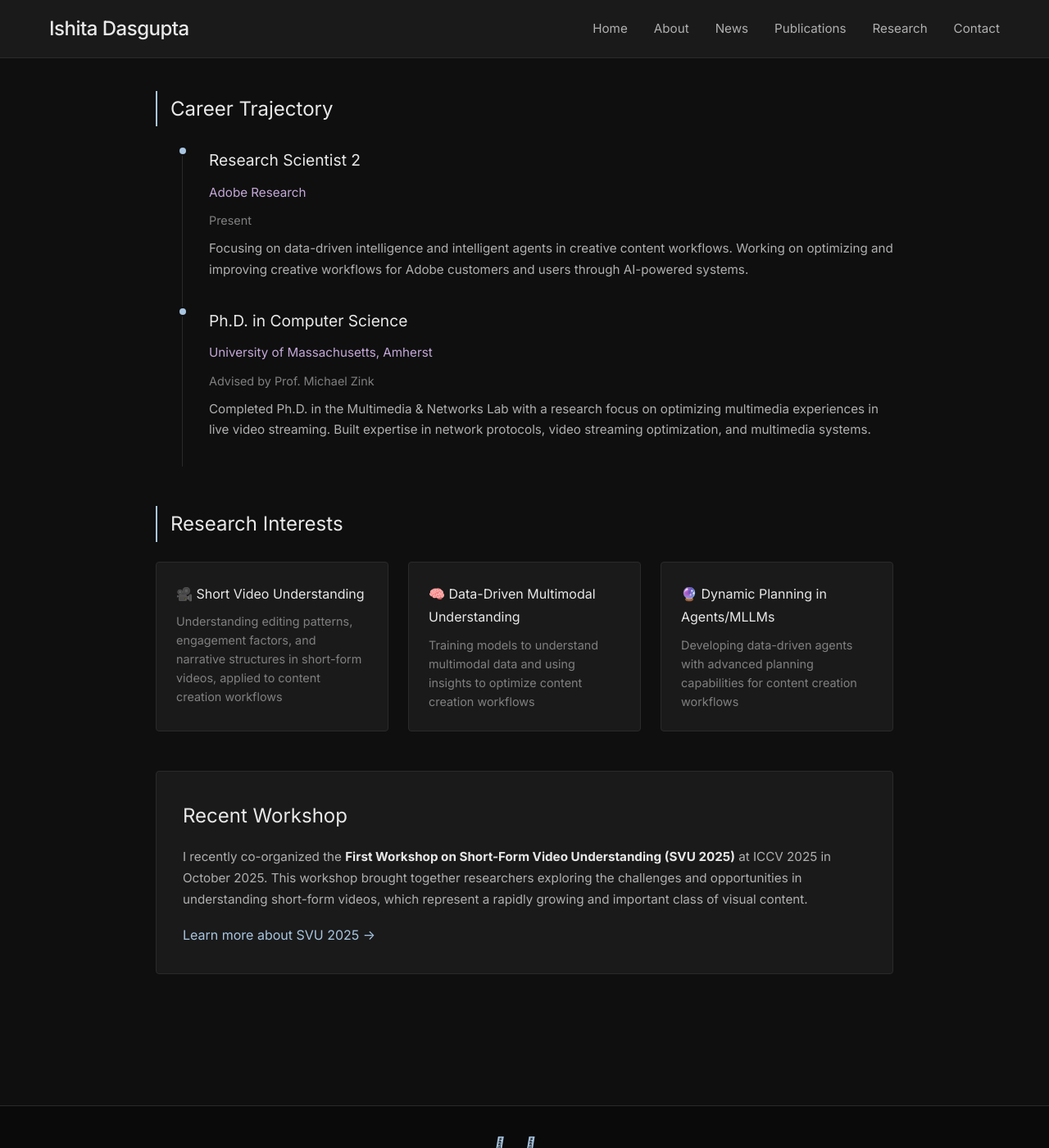
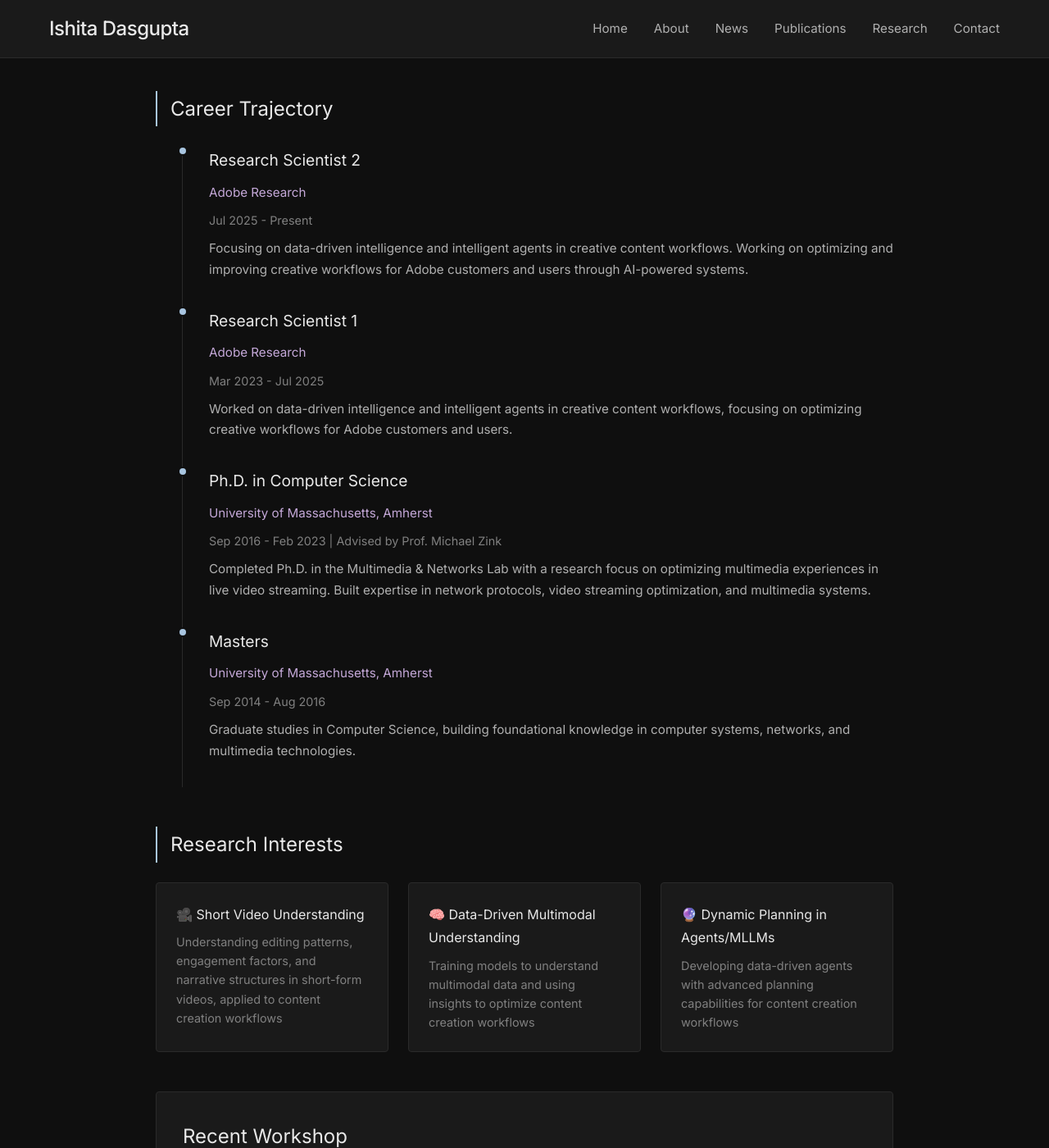
Before and after one commit to ISHITADG/ishitadg.github.io, a Jekyll site: the page built from about.md, in a window 1280 px wide and 1400 px high, scrolled down 798 px. Shown: the whole window at 82% size. Built offline with Jekyll 4.4.1, drawn with Linux system fonts in a browser that asks for light colours; a style sheet for code colours, icons or effects is not loaded.

Commit message:
Update career trajectory with specific dates: RS1 (Mar 2023-Jul 2025), RS2 (Jul 2025-Present), PhD (Sep 2016-Feb 2023), Masters (Sep 2014-Aug 2016)

```diff
--- a/about.md
+++ b/about.md
@@ -42,8 +42,18 @@ permalink: /about/
           <div class="timeline-content">
             <h3 style="font-size: 1.2rem; color: #e8e8e8; margin-bottom: 0.5rem; font-weight: 400;">Research Scientist 2</h3>
             <p style="color: #c4a8d8; font-weight: 400; margin-bottom: 0.5rem; font-size: 0.95rem;">Adobe Research</p>
-            <p style="color: #808080; margin-bottom: 0.5rem; font-size: 0.9rem;">Present</p>
+            <p style="color: #808080; margin-bottom: 0.5rem; font-size: 0.9rem;">Jul 2025 - Present</p>
             <p style="color: #b0b0b0; line-height: 1.7; font-size: 0.95rem;">Focusing on data-driven intelligence and intelligent agents in creative content workflows. Working on optimizing and improving creative workflows for Adobe customers and users through AI-powered systems.</p>
+          </div>
+        </div>
+
+        <div class="timeline-item" style="position: relative; padding-bottom: 2rem; padding-left: 2rem; border-left: 1px solid #2a2a2a;">
+          <div class="timeline-marker" style="position: absolute; left: -6px; top: 0; width: 12px; height: 12px; border-radius: 50%; background: #a8c5e0; border: 2px solid #0f0f0f;"></div>
+          <div class="timeline-content">
+            <h3 style="font-size: 1.2rem; color: #e8e8e8; margin-bottom: 0.5rem; font-weight: 400;">Research Scientist 1</h3>
+            <p style="color: #c4a8d8; font-weight: 400; margin-bottom: 0.5rem; font-size: 0.95rem;">Adobe Research</p>
+            <p style="color: #808080; margin-bottom: 0.5rem; font-size: 0.9rem;">Mar 2023 - Jul 2025</p>
+            <p style="color: #b0b0b0; line-height: 1.7; font-size: 0.95rem;">Worked on data-driven intelligence and intelligent agents in creative content workflows, focusing on optimizing creative workflows for Adobe customers and users.</p>
           </div>
         </div>
 
@@ -52,8 +62,18 @@ permalink: /about/
           <div class="timeline-content">
             <h3 style="font-size: 1.2rem; color: #e8e8e8; margin-bottom: 0.5rem; font-weight: 400;">Ph.D. in Computer Science</h3>
             <p style="color: #c4a8d8; font-weight: 400; margin-bottom: 0.5rem; font-size: 0.95rem;">University of Massachusetts, Amherst</p>
-            <p style="color: #808080; margin-bottom: 0.5rem; font-size: 0.9rem;">Advised by Prof. Michael Zink</p>
+            <p style="color: #808080; margin-bottom: 0.5rem; font-size: 0.9rem;">Sep 2016 - Feb 2023 | Advised by Prof. Michael Zink</p>
             <p style="color: #b0b0b0; line-height: 1.7; font-size: 0.95rem;">Completed Ph.D. in the Multimedia & Networks Lab with a research focus on optimizing multimedia experiences in live video streaming. Built expertise in network protocols, video streaming optimization, and multimedia systems.</p>
+          </div>
+        </div>
+
+        <div class="timeline-item" style="position: relative; padding-bottom: 2rem; padding-left: 2rem; border-left: 1px solid #2a2a2a;">
+          <div class="timeline-marker" style="position: absolute; left: -6px; top: 0; width: 12px; height: 12px; border-radius: 50%; background: #a8c5e0; border: 2px solid #0f0f0f;"></div>
+          <div class="timeline-content">
+            <h3 style="font-size: 1.2rem; color: #e8e8e8; margin-bottom: 0.5rem; font-weight: 400;">Masters</h3>
+            <p style="color: #c4a8d8; font-weight: 400; margin-bottom: 0.5rem; font-size: 0.95rem;">University of Massachusetts, Amherst</p>
+            <p style="color: #808080; margin-bottom: 0.5rem; font-size: 0.9rem;">Sep 2014 - Aug 2016</p>
+            <p style="color: #b0b0b0; line-height: 1.7; font-size: 0.95rem;">Graduate studies in Computer Science, building foundational knowledge in computer systems, networks, and multimedia technologies.</p>
           </div>
         </div>
 
```
